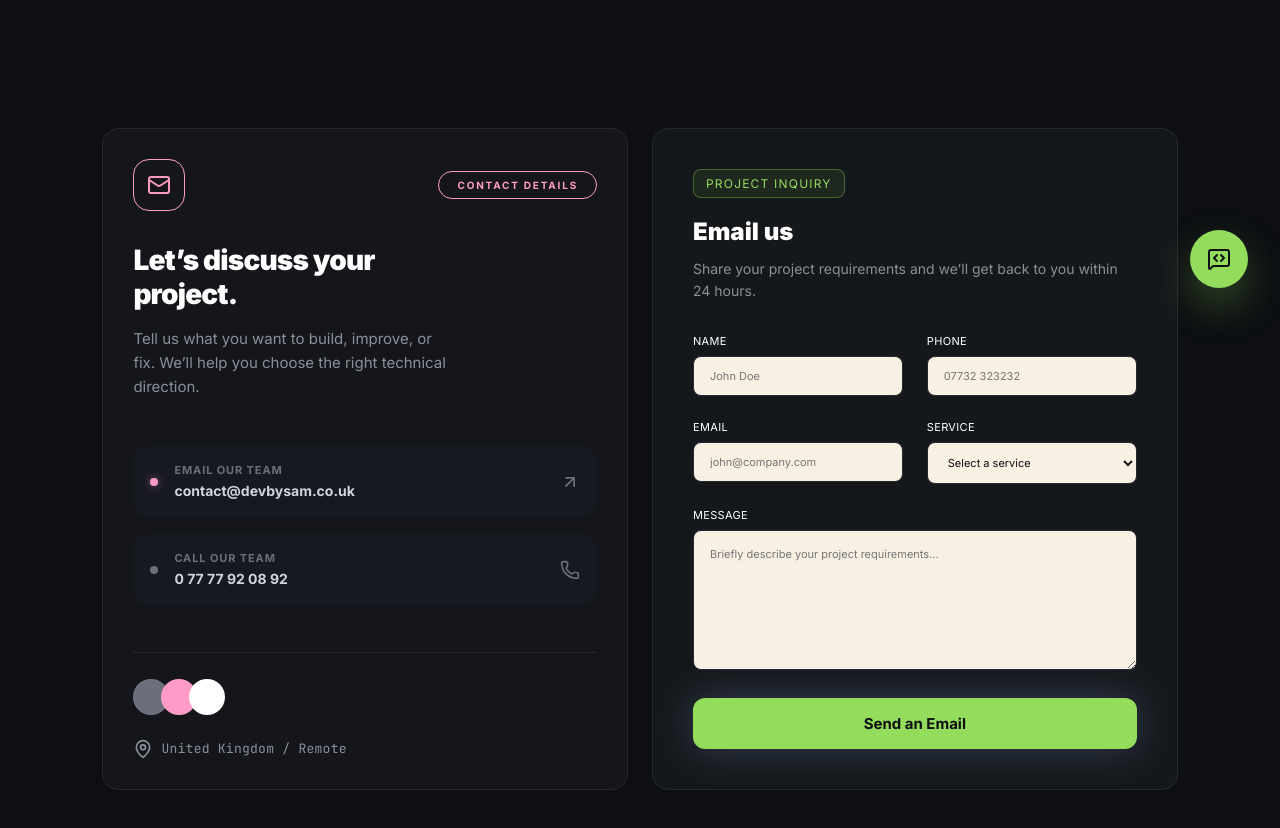
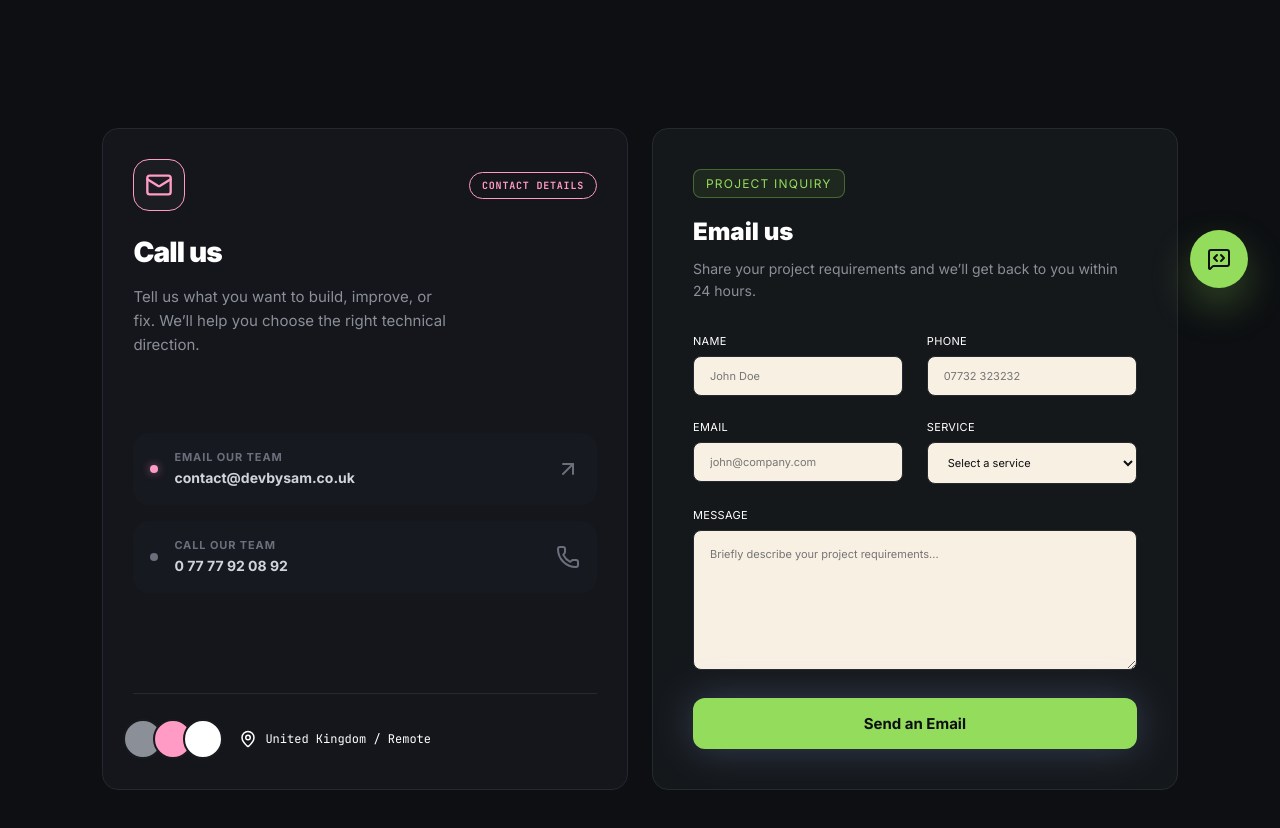
Before and after one commit to HoussamLh/React-Version, a React (Vite) app: page /contact in a window 1280 px wide. Shown: the part 480-1308 px from the top of the page. Built offline with nearby package versions, Linux system fonts and the light colour scheme.

Commit message:
Add reusable Exceptional car for contact info

```diff
--- /dev/null
+++ b/src/design-system/components/ExceptionalCard/ExceptionalCard.tsx
@@ -0,0 +1,159 @@
+import React from "react";
+import { Card } from "../Card";
+
+export type ExceptionalCardAccent =
+  | "green"
+  | "blue"
+  | "purple"
+  | "pink"
+  | "yellow"
+  | "cyan";
+
+type ExceptionalCardProps = {
+  icon: React.ReactNode;
+  title: React.ReactNode;
+  text?: React.ReactNode;
+  badge?: React.ReactNode;
+  accent?: ExceptionalCardAccent;
+  interactive?: boolean;
+  children?: React.ReactNode;
+  footer?: React.ReactNode;
+  className?: string;
+  style?: React.CSSProperties;
+  titleStyle?: React.CSSProperties;
+  textStyle?: React.CSSProperties;
+  bodyStyle?: React.CSSProperties;
+};
+
+const accentColors: Record<ExceptionalCardAccent, string> = {
+  green: "var(--accent-green)",
+  blue: "var(--accent-blue)",
+  purple: "var(--accent-purple)",
+  pink: "var(--accent-pink)",
+  yellow: "var(--accent-yellow)",
+  cyan: "var(--accent-cyan)",
+};
+
+export const ExceptionalCard: React.FC<ExceptionalCardProps> = ({
+  icon,
+  title,
+  text,
+  badge,
+  accent = "green",
+  interactive = false,
+  children,
+  footer,
+  className = "",
+  style,
+  titleStyle,
+  textStyle,
+  bodyStyle,
+}) => {
+  const accentColor = accentColors[accent];
+
+  const cardClassName = ["ds-card-stack", className].filter(Boolean).join(" ");
+
+  return (
+    <Card
+      interactive={interactive}
+      hoverAccent={accent}
+      className={cardClassName}
+      style={style}
+    >
+      <div style={styles.header}>
+        <div
+          className="ds-card-toolbar"
+          style={{
+            ...styles.iconToolbar,
+            justifyContent: badge ? "space-between" : "flex-start",
+          }}
+        >
+          <div
+            className="ds-icon-box"
+            style={{
+              borderColor: accentColor,
+              color: accentColor,
+            }}
+          >
+            {icon}
+          </div>
+
+          {badge && (
+            <span
+              className="ds-badge mono-text"
+              style={{
+                color: accentColor,
+                borderColor: accentColor,
+              }}
+            >
+              {badge}
+            </span>
+          )}
+        </div>
+
+        <h3
+          className="ds-card-title"
+          style={{
+            ...styles.title,
+            ...titleStyle,
+          }}
+        >
+          {title}
+        </h3>
+
+        {text && (
+          <p
+            className="ds-card-text"
+            style={{
+              ...styles.text,
+              ...textStyle,
+            }}
+          >
+            {text}
+          </p>
+        )}
+      </div>
+
+      {children && (
+        <div
+          style={{
+            ...styles.body,
+            ...bodyStyle,
+          }}
+        >
+          {children}
+        </div>
+      )}
+
+      {footer && <div className="ds-card-footer-row">{footer}</div>}
+    </Card>
+  );
+};
+
+const styles = {
+  header: {
+    flexShrink: 0,
+  },
+
+  iconToolbar: {
+    width: "100%",
+    display: "flex",
+    alignItems: "center",
+    gap: "16px",
+    flexWrap: "nowrap" as const,
+    marginBottom: "24px",
+  },
+
+  title: {
+    marginBottom: "10px",
+  },
+
+  text: {
+    marginBottom: 0,
+  },
+
+  body: {
+    flex: 1,
+    minWidth: 0,
+  },
+};
--- /dev/null
+++ b/src/design-system/components/ExceptionalCard/index.ts
@@ -0,0 +1,2 @@
+export { ExceptionalCard } from "./ExceptionalCard";
+export type { ExceptionalCardAccent } from "./ExceptionalCard";
--- a/src/design-system/index.ts
+++ b/src/design-system/index.ts
@@ -15,5 +15,8 @@ export type {
   SpecialCardProps,
 } from "./components/SpecialCard";
 
+export { ExceptionalCard } from "./components/ExceptionalCard";
+export type { ExceptionalCardAccent } from "./components/ExceptionalCard";
+
 export * from "./tokens";
 export { SharedHero } from "./components/SharedHero";
--- a/src/features/contact/components/ContactInfoFooter.tsx
+++ b/src/features/contact/components/ContactInfoFooter.tsx
@@ -10,60 +10,43 @@ export const ContactInfoFooter: React.FC<ContactInfoFooterProps> = ({
   location,
 }) => {
   return (
-    <div style={styles.bottomContent}>
-      <div style={styles.divider} />
-
-      <div style={styles.contactVisual}>
-        <span style={{ ...styles.circle, backgroundColor: "#6B6F7B" }} />
+    <>
+      <div style={styles.avatarGroup}>
         <span
-          style={{ ...styles.circle, backgroundColor: colors.accent.pink }}
+          style={{ ...styles.avatar, backgroundColor: colors.text.muted }}
         />
-        <span style={{ ...styles.circle, backgroundColor: colors.text.main }} />
+        <span
+          style={{ ...styles.avatar, backgroundColor: colors.accent.pink }}
+        />
+        <span style={{ ...styles.avatar, backgroundColor: colors.text.main }} />
       </div>
 
-      <div style={styles.footerWrapper}>
-        <MapPin size={20} />
-        <span>{location}</span>
-      </div>
-    </div>
+      <span style={styles.locationText} className="mono-text">
+        <MapPin size={18} />
+        {location}
+      </span>
+    </>
   );
 };
 
 const styles = {
-  bottomContent: {
-    flexShrink: 0,
+  avatarGroup: {
+    display: "flex",
   },
 
-  divider: {
-    width: "100%",
-    height: "1px",
-    backgroundColor: "#252731",
-    marginBottom: "26px",
+  avatar: {
+    width: "40px",
+    height: "40px",
+    borderRadius: "999px",
+    border: `2px solid ${colors.background.card}`,
+    marginLeft: "-10px",
   },
 
-  contactVisual: {
-    display: "flex",
-    alignItems: "center",
-    marginBottom: spacing.lg,
-  },
-
-  circle: {
-    width: "36px",
-    height: "36px",
-    borderRadius: "50%",
-    display: "block",
-    marginRight: "-8px",
-    border: "1px solid rgba(255, 255, 255, 0.06)",
-  },
-
-  footerWrapper: {
+  locationText: {
     display: "flex",
     alignItems: "center",
     gap: spacing.sm,
-    fontSize: "13px",
-    lineHeight: "18px",
-    color: colors.text.muted,
-    fontFamily: "JetBrains Mono, monospace",
-    letterSpacing: "0.02em",
+    fontSize: "12px",
+    color: colors.text.main,
   },
 };
--- a/src/features/contact/components/ContactInfoItem.tsx
+++ b/src/features/contact/components/ContactInfoItem.tsx
@@ -1,33 +1,35 @@
 import React from "react";
 import { ArrowUpRight, Mail, Phone } from "lucide-react";
-import { colors, radius, spacing, typography } from "../../../design-system";
+import {
+  ExceptionalCard,
+  colors,
+  radius,
+  spacing,
+  typography,
+} from "../../../design-system";
 import { contactInfo } from "../data/contactInfo.data";
 import { ContactActionRow } from "./ContactActionRow";
 import { ContactInfoFooter } from "./ContactInfoFooter";
 
 export const ContactInfoItem: React.FC = () => {
   return (
-    <div style={styles.card}>
-      <div style={styles.topContent}>
-        <div style={styles.topRow}>
-          <div style={styles.iconBox}>
-            <Mail size={24} />
-          </div>
-
-          <span style={styles.badge}>{contactInfo.badge}</span>
-        </div>
-
-        <h2 style={styles.title}>{contactInfo.title}</h2>
-
-        <p style={styles.text}>{contactInfo.text}</p>
-      </div>
-
-      <div style={styles.middleContent}>
+    <ExceptionalCard
+      icon={<Mail size={28} />}
+      badge={contactInfo.badge}
+      title={contactInfo.title}
+      text={contactInfo.text}
+      accent="pink"
+      style={styles.card}
+      titleStyle={styles.title}
+      textStyle={styles.text}
+      bodyStyle={styles.middleContent}
+      footer={<ContactInfoFooter location={contactInfo.location} />}
+    >
       <ContactActionRow
         href={contactInfo.email.href}
         label={contactInfo.email.label}
         value={contactInfo.email.value}
-          icon={<ArrowUpRight size={20} />}
+        icon={<ArrowUpRight size={24} />}
         active
       />
 
@@ -35,12 +37,9 @@ export const ContactInfoItem: React.FC = () => {
         href={contactInfo.phone.href}
         label={contactInfo.phone.label}
         value={contactInfo.phone.value}
-          icon={<Phone size={20} />}
+        icon={<Phone size={24} />}
       />
-      </div>
-
-      <ContactInfoFooter location={contactInfo.location} />
-    </div>
+    </ExceptionalCard>
   );
 };
 
@@ -55,45 +54,6 @@ const styles = {
     backgroundColor: "#15161C",
     border: "1px solid #252731",
     color: colors.text.main,
-    display: "flex",
-    flexDirection: "column" as const,
-  },
-
-  topContent: {
-    flexShrink: 0,
-  },
-
-  topRow: {
-    display: "flex",
-    alignItems: "center",
-    justifyContent: "space-between",
-    gap: spacing.lg,
-    marginBottom: spacing.xl,
-  },
-
-  iconBox: {
-    width: "52px",
-    height: "52px",
-    borderRadius: radius.lg,
-    border: `1px solid ${colors.accent.pink}`,
-    color: colors.accent.pink,
-    display: "flex",
-    alignItems: "center",
-    justifyContent: "center",
-    flexShrink: 0,
-  },
-
-  badge: {
-    padding: "7px 18px",
-    borderRadius: radius.pill,
-    border: `1px solid ${colors.accent.pink}`,
-    color: colors.accent.pink,
-    fontSize: "10px",
-    lineHeight: "12px",
-    fontWeight: typography.fontWeight.bold,
-    letterSpacing: "0.18em",
-    textTransform: "uppercase" as const,
-    whiteSpace: "nowrap" as const,
   },
 
   title: {
--- a/src/features/contact/data/contactInfo.data.ts
+++ b/src/features/contact/data/contactInfo.data.ts
@@ -1,7 +1,7 @@
 export const contactInfo = {
   badge: "Contact Details",
 
-  title: "Let’s discuss your project.",
+  title: "Call us",
 
   text: "Tell us what you want to build, improve, or fix. We’ll help you choose the right technical direction.",
 
```
Lines whose indentation alone changed are shown as unchanged.
